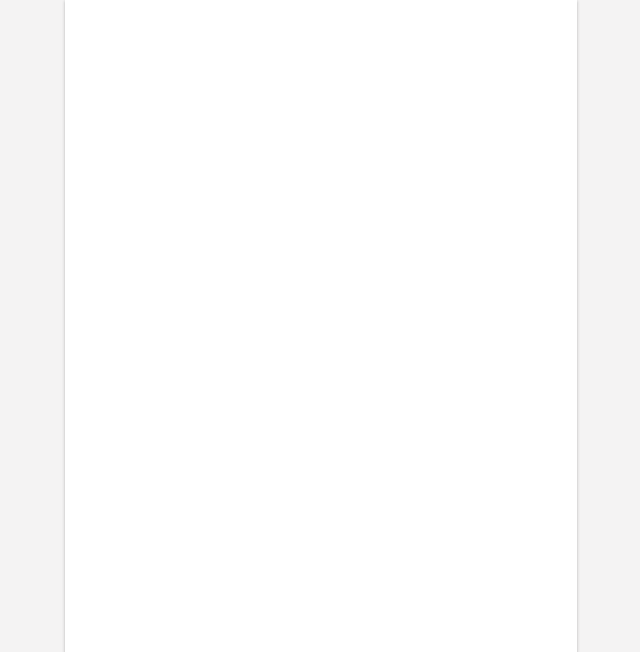
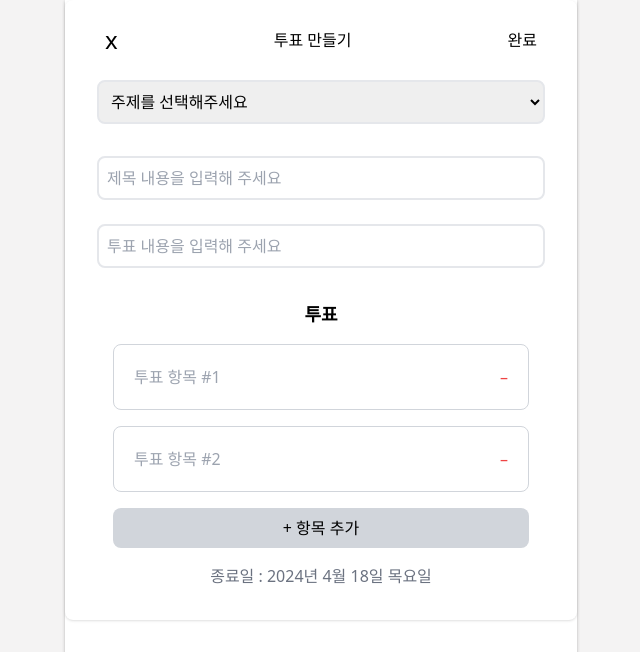
Before and after one commit to BOOPINION/Vote-FE2, a React (Create React App) app: page /vote-maker in a window 1280 px wide. Before the commit this address had no page. Shown: the top 652 px of the page, without its empty margins (319-959 px from the left). Built offline with nearby package versions, Linux system fonts and the light colour scheme.

Commit message:
✨ VoteMaker page,features

```diff
--- a/src/App.tsx
+++ b/src/App.tsx
@@ -2,6 +2,7 @@ import React from 'react';
 import { BrowserRouter as Router, Routes, Route } from 'react-router-dom'; // Routes import 추가
 import MainHome from './pages/mainHome';
 import VoteResult from './pages/voteResult';
+import VoteMaker from './pages/voteMaker';
 
 function App() {
   return (
@@ -9,6 +10,7 @@ function App() {
       <Routes>
         <Route path="/" element={<MainHome />} />
         <Route path="/vote-result" element={<VoteResult />} />
+        <Route path="/vote-maker" element={<VoteMaker/>}/>
       </Routes>
     </Router>
   );
--- a/src/index.css
+++ b/src/index.css
@@ -1,4 +1,3 @@
-
 @tailwind base;
 @tailwind components;
 @tailwind utilities;
@@ -12,6 +11,7 @@ body {
   background-color: #f4f3f3;
   min-height: 100vh;
   margin: 0;
+  overflow-y: hidden;
 }
 body > div {
   width: 100%;
--- /dev/null
+++ b/src/pages/voteMaker.tsx
@@ -0,0 +1,121 @@
+import React, { useState } from 'react';
+
+type TodoItem = {
+  id: number;
+  text: string;
+};
+
+const App: React.FC = () => {
+  const [todoItems, setTodoItems] = useState<TodoItem[]>([
+    { id: Date.now(), text: '' },
+    { id: Date.now() + 1, text: '' },
+  ]);
+  const [selectedTopic, setSelectedTopic] = useState<string>('');
+  const topics = ['20대', '30대', '연애', 'MBTI'];
+
+  const handleAddTodo = () => {
+    const newItem: TodoItem = {
+      id: Date.now(),
+      text: '',
+    };
+    setTodoItems([...todoItems, newItem]);
+  };
+
+  const handleTodoChange = (id: number, text: string) => {
+    setTodoItems(
+      todoItems.map(item => (item.id === id ? { ...item, text } : item))
+    );
+  };
+
+  const handleRemoveTodo = (id: number) => {
+    setTodoItems(todoItems.filter(item => item.id !== id));
+  };
+
+  const handleTopicChange = (event: React.ChangeEvent<HTMLSelectElement>) => {
+    setSelectedTopic(event.target.value);
+  };
+
+  const endDate = new Date();
+  endDate.setDate(endDate.getDate() + 3);
+  const formattedEndDate = endDate.toLocaleDateString("ko-KR", {
+    year: "numeric",
+    month: "long",
+    day: "numeric",
+    weekday: "long",
+  });
+
+
+  return (
+    <div className="flex flex-col items-center justify-center p-4 pl-8 pr-8 bg-white rounded-lg shadow">
+      <div className="p-2 flex justify-between items-center w-full">
+        <button className="text-2xl">x</button>
+        투표 만들기
+        <button>완료</button>
+      </div>
+      <div className="mt-4 w-full">
+        <select
+          value={selectedTopic}
+          onChange={handleTopicChange}
+          className="w-full rounded-lg border-2 p-2 mb-4"
+        >
+          <option value="">주제를 선택해주세요</option>
+          {topics.map((topic) => (
+            <option key={topic} value={topic}>
+              {topic}
+            </option>
+          ))}
+        </select>
+      </div>
+      <input
+        type="text"
+        placeholder="제목 내용을 입력해 주세요"
+        className="mt-4 w-full rounded-lg border-2 p-2 mb-2"
+      />
+      <input
+        type="text"
+        placeholder="투표 내용을 입력해 주세요"
+        className="mt-4 w-full rounded-lg border-2 p-2 mb-4 "
+      />
+
+      <div className="flex items-center justify-center  w-full overflow-y-hidden">
+        <div className="w-full max-w-md bg-white shadow-md">
+          <div className="p-4 ">
+            <h2 className="text-lg font-semibold text-center">투표</h2>
+            {todoItems.map((item, index) => (
+              <div
+                key={item.id}
+                className="flex items-center border border-gray-300 rounded-lg p-3 my-4"
+              >
+                <input
+                  type="text"
+                  value={item.text}
+                  onChange={(e) => handleTodoChange(item.id, e.target.value)}
+                  className="flex-grow p-2 rounded-l-lg border-0 focus:outline-none"
+                  placeholder={`투표 항목 #${index + 1}`}
+                />
+                <button
+                  onClick={() => handleRemoveTodo(item.id)}
+                  className="text-red-500 bg-transparent hover:bg-red-100 p-2 rounded-full"
+                  aria-label="Remove item"
+                >
+                  &ndash;
+                </button>
+              </div>
+            ))}
+            <button
+              onClick={handleAddTodo}
+              className="w-full bg-gray-300 text-black py-2 px-4 rounded-lg hover:bg-gray-400"
+            >
+              + 항목 추가
+            </button>
+            <div className="text-gray-500 pt-4 text-center">
+              종료일 : {formattedEndDate}
+            </div>
+          </div>
+        </div>
+      </div>
+    </div>
+  );
+};
+
+export default App;
```
